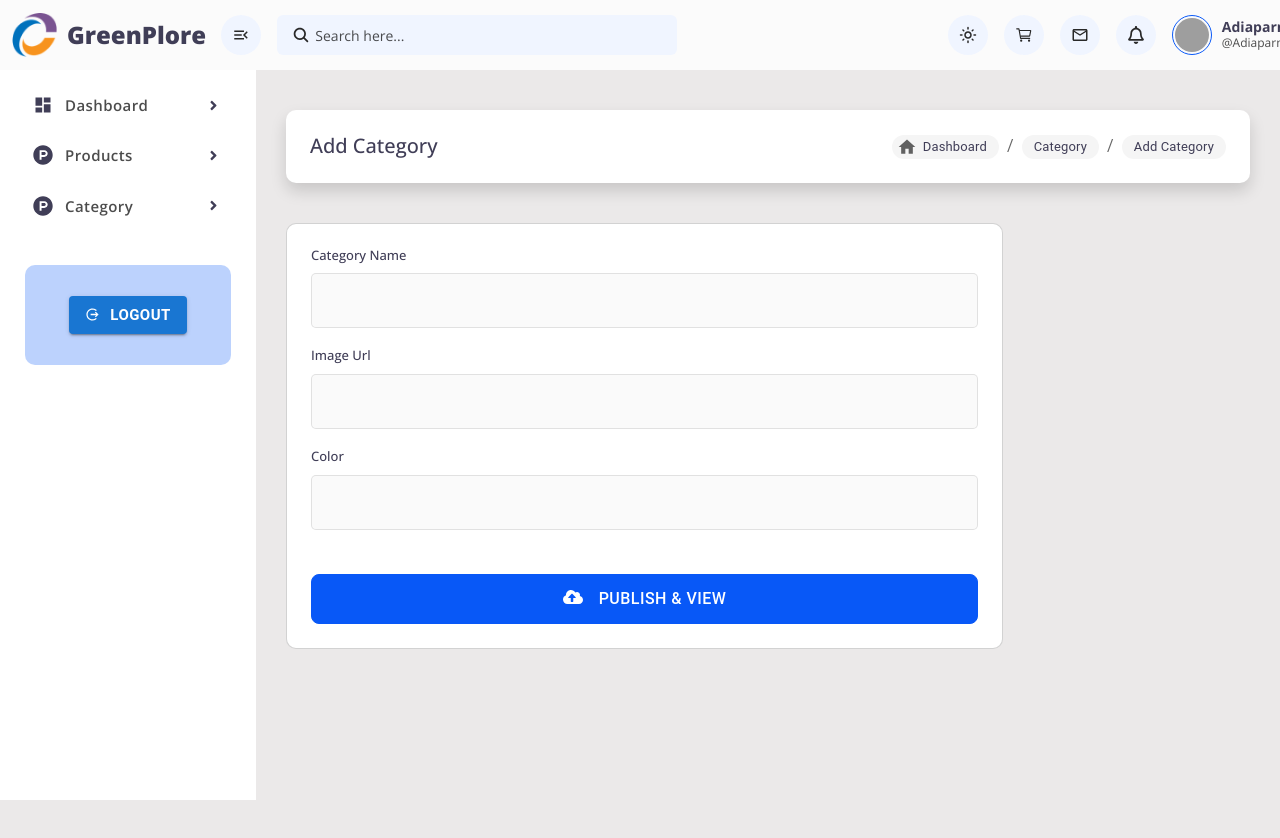
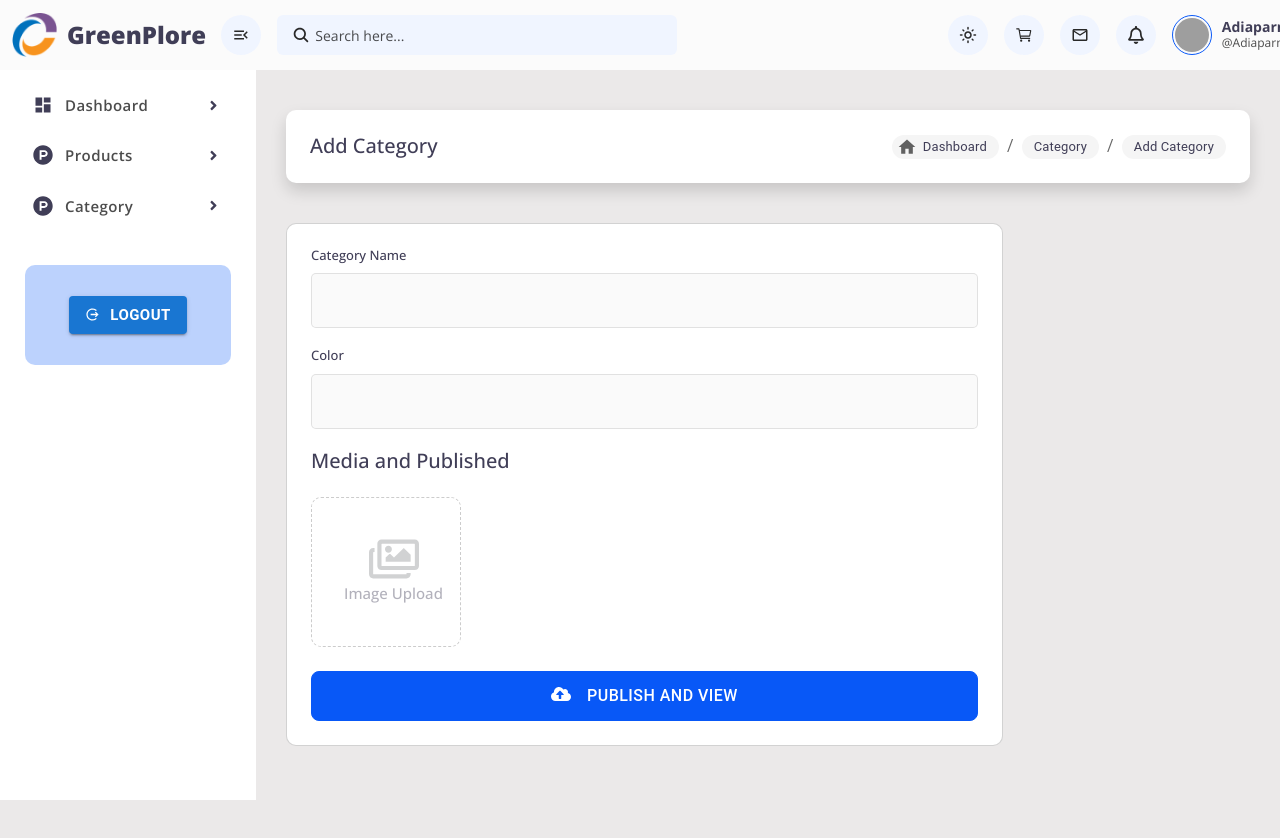
Before and after one commit to Adiaparmar/Full-Stack-ECommerce, a React (Create React App) app in the folder admin/: page /category/add in a window 1280 px wide. Shown: the top 838 px of the page. Before the commit the page ends 800 px from the top, so only its background shows below. Built offline with nearby package versions, Linux system fonts and the light colour scheme; grey boxes are pictures that could not be loaded.

Commit message:
Refactor category image handling and implement file upload functionality

```diff
--- a/admin/src/pages/Category/index.js
+++ b/admin/src/pages/Category/index.js
@@ -181,7 +181,7 @@ const Category = () => {
                             <div className="imgWrapper">
                               <div className="img">
                                 <img
-                                  src={item.images[0]}
+                                  src={`${context.baseUrl}uploads/${item.images[0]}`}
                                   className="w-100"
                                   alt="img"
                                 />
--- a/admin/src/pages/CategoryAdd/index.js
+++ b/admin/src/pages/CategoryAdd/index.js
@@ -3,8 +3,8 @@ import Breadcrumbs from "@mui/material/Breadcrumbs";
 import Chip from "@mui/material/Chip";
 import HomeIcon from "@mui/icons-material/Home";
 import { Button } from "@mui/material";
-import { FaCloudUploadAlt } from "react-icons/fa";
-import { useState } from "react";
+import { FaCloudUploadAlt, FaRegImages } from "react-icons/fa";
+import { useEffect, useState } from "react";
 import { postData } from "../../utils/api";
 import CircularProgress from "@mui/material/CircularProgress";
 import { useNavigate } from "react-router-dom";
@@ -38,6 +38,48 @@ const AddCategory = () => {
     color: "",
   });
 
+  // eslint-disable-next-line no-unused-vars
+  const [files, setFiles] = useState([]);
+  const [imgFiles, setimgFiles] = useState();
+  const [previews, setPreviews] = useState();
+
+  const formdata = new FormData();
+  useEffect(() => {
+    if (!imgFiles) return;
+    let tmp = [];
+    for (let i = 0; i < imgFiles.length; i++) {
+      tmp.push(URL.createObjectURL(imgFiles[i]));
+    }
+
+    const objectUrls = tmp;
+    setPreviews(objectUrls);
+
+    //free memory
+    for (let i = 0; i < imgFiles.length; i++) {
+      return () => {
+        URL.revokeObjectURL(objectUrls[i]);
+      };
+    }
+  }, [imgFiles]);
+
+  const onChangeFile = (e, apiEndPoint) => {
+    try {
+      const imgArr = [];
+      const files = e.target.files;
+      setimgFiles(e.target.files);
+      for (var i = 0; i < files.length; i++) {
+        const file = files[i];
+        imgArr.push(file);
+        formdata.append("images", file);
+      }
+      setFiles(imgArr);
+      console.log(imgArr);
+      postData(apiEndPoint, formdata).then((res) => {});
+    } catch (err) {
+      console.log(err);
+    }
+  };
+
   const changeInput = (e) => {
     setFormFields(() => ({
       ...formFields,
@@ -46,23 +88,13 @@ const AddCategory = () => {
   };
 
   const history = useNavigate();
-  const addImgUrl = (e) => {
-    const arr = [];
-    arr.push(e.target.value);
-    setFormFields(() => ({
-      ...formFields,
-      [e.target.name]: arr,
-    }));
-  };
 
   const addCategory = (e) => {
     e.preventDefault();
+    formdata.append("name", formFields.name);
+    formdata.append("color", formFields.color);
 
-    if (
-      formFields.name !== "" &&
-      formFields.images.length !== 0 &&
-      formFields.color !== ""
-    ) {
+    if (formFields.name !== "" && formFields.color !== "") {
       setIsLoading(true);
       postData("/api/category/create", formFields).then((res) => {
         setIsLoading(false);
@@ -101,28 +133,45 @@ const AddCategory = () => {
               </div>
 
               <div className="form-group">
-                <h6>Image Url</h6>
-                <input type="text" name="images" onChange={addImgUrl} />
-              </div>
-
-              <div className="form-group">
                 <h6>Color</h6>
                 <input type="text" name="color" onChange={changeInput} />
               </div>
 
+              <div className="imagesUpploadSec">
+                <h5 className="mb-4">Media and Published</h5>
+                <div className="imgUploadBox d-flex align-items-center">
+                  {previews?.length !== 0 &&
+                    previews?.map((img, index) => {
+                      return (
+                        <div className="uploadBox" key={index}>
+                          <img src={img} className="w-100" alt="img" />
+                        </div>
+                      );
+                    })}
+                  <div className="uploadBox">
+                    <input
+                      type="file"
+                      multiple
+                      onChange={(e) => onChangeFile(e, "/api/category/upload")}
+                      name="images"
+                    />
+                    <div className="info">
+                      <FaRegImages />
+                      <h5>Image Upload</h5>
+                    </div>
+                  </div>
+                </div>
+
                 <br />
-              <Button type="submit" className="btn-blue btn-lg btn-big">
+                <Button type="submit" className="btn-blue btn-lg btn-big w-100">
                   <FaCloudUploadAlt /> &nbsp;{" "}
                   {isLoading === true ? (
-                  <CircularProgress
-                    color="inherit"
-                    size={20}
-                    className=" loader"
-                  />
+                    <CircularProgress color="inherit" className="loader" />
                   ) : (
-                  "PUBLISH & VIEW"
+                    "PUBLISH AND VIEW"
                   )}
                 </Button>
+              </div>
             </div>
           </div>
         </div>
```
Also changed, not shown: 23 other files (tests, documents, lock files or other folders). Lines whose indentation alone changed are shown as unchanged.
